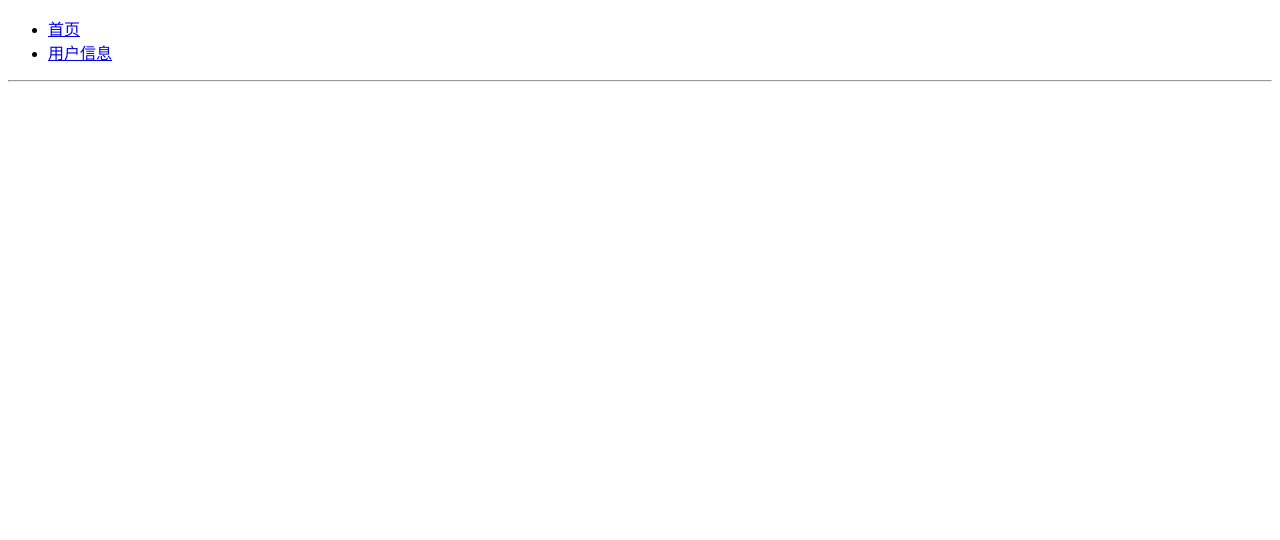
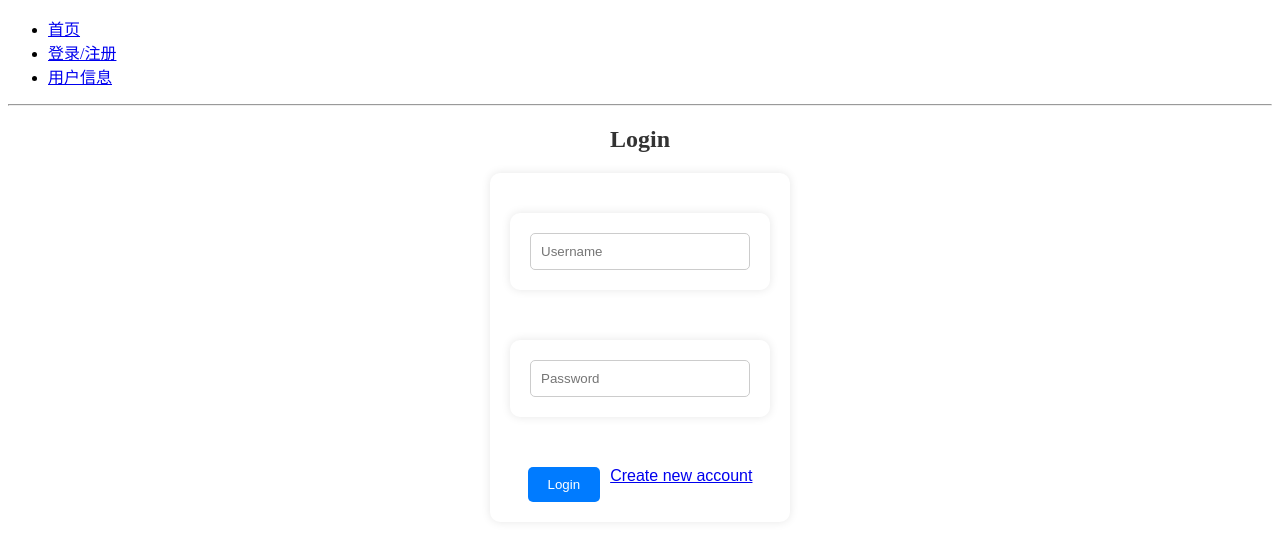
Before and after one commit to qiaopengjun5162/react-router-demo, a React (Create React App) app: page /auth-form in a window 1280 px wide. Before the commit this address had no page. Shown: the top 540 px of the page. Built offline with nearby package versions, Linux system fonts and the light colour scheme.

Commit message:
添加登录/注册功能，更新路由及主菜单链接。

```diff
--- a/src/App.jsx
+++ b/src/App.jsx
@@ -1,6 +1,7 @@
 import React from 'react'
 import { Route, Routes } from 'react-router-dom'
 import Layout from './components/Layout'
+import AuthPage from './pages/AuthPage'
 import HomePage from './pages/HomePage'
 import ProfilePage from './pages/ProfilePage'
 
@@ -10,9 +11,8 @@ const App = () => {
             <Routes>
                 <Route path="/" element={<HomePage />} />
                 <Route path="/profile" element={<ProfilePage />} />
-
+                <Route path="/auth-form" element={<AuthPage />} />
             </Routes>
-
         </Layout>
     )
 }
--- /dev/null
+++ b/src/components/AuthForm.jsx
@@ -0,0 +1,53 @@
+import React, { useRef, useState } from 'react'
+import classes from './AuthForm.module.css'
+
+const AuthForm = () => {
+    const [isLoginForm, setIsLoginForm] = useState(true)
+
+    const usernameInput = useRef()
+    const passwordInput = useRef()
+    const emailInput = useRef()
+
+    const submitHandler = (e) => {
+        e.preventDefault()
+        const username = usernameInput.current.value
+        const password = passwordInput.current.value
+        const email = emailInput.current.value
+
+        if (isLoginForm) {
+            // login logic
+            console.log('login', username, password)
+
+        } else {
+            // signup logic
+            console.log('signup', username, password, email)
+        }
+
+    }
+    return (
+        <div >
+            <h2 className={classes.title}>{isLoginForm ? 'Login' : 'Sign Up'}</h2>
+            <form onSubmit={submitHandler} className={classes.form}>
+                <div className={classes.control}>
+                    <input ref={usernameInput} type="text" placeholder="Username" />
+                </div>
+                {
+                    !isLoginForm && <div className={classes.control}>
+                        <input ref={emailInput} type="email" placeholder="Email" />
+                    </div>
+                }
+                <div className={classes.control}>
+                    <input ref={passwordInput} type="password" placeholder="Password" />
+                </div>
+                <div className={classes.actions}>
+                    <button type="submit">{isLoginForm ? 'Login' : 'Sign Up'}</button>
+                    <a href="#" onClick={() => setIsLoginForm((prevState) => !prevState)}>
+                        {isLoginForm ? 'Create new account' : 'Login with existing account'}
+                    </a>
+                </div>
+            </form>
+        </div>
+    )
+}
+
+export default AuthForm
--- /dev/null
+++ b/src/components/AuthForm.module.css
@@ -0,0 +1,73 @@
+.title {
+    font-size: 24px;
+    font-weight: bold;
+    margin-bottom: 20px;
+    text-align: center;
+    color: #333;
+}
+
+.form {
+    display: flex;
+    flex-direction: column;
+    gap: 10px;
+    width: 100%;
+    max-width: 300px;
+    padding: 20px;
+    border-radius: 10px;
+    background-color: #fff;
+    box-shadow: 0 0 10px rgba(0, 0, 0, 0.1);
+    margin: 0 auto;
+    margin-top: 20px;
+    margin-bottom: 20px;
+    font-family: Arial, sans-serif;
+    font-size: 16px;
+    color: #333;
+    box-sizing: border-box;
+}
+
+.control {
+    display: flex;
+    flex-direction: column;
+    gap: 10px;
+    width: 100%;
+    max-width: 300px;
+    padding: 20px;
+    border-radius: 10px;
+    background-color: #fff;
+    box-shadow: 0 0 10px rgba(0, 0, 0, 0.1);
+    margin: 0 auto;
+    margin-top: 20px;
+    margin-bottom: 20px;
+    font-family: Arial, sans-serif;
+    font-size: 16px;
+    color: #333;
+    box-sizing: border-box;
+}
+
+.control input {
+    width: 100%;
+    padding: 10px;
+    border: 1px solid #ccc;
+    border-radius: 5px;
+    box-sizing: border-box;
+}
+
+.actions {
+    display: flex;
+    justify-content: center;
+    gap: 10px;
+    margin-top: 20px;
+}
+
+.actions button {
+    padding: 10px 20px;
+    border: none;
+    border-radius: 5px;
+    background-color: #007bff;
+    color: #fff;
+    cursor: pointer;
+}
+
+.actions button:hover {
+    background-color: #0056b3;
+}
--- a/src/components/MainMenu.jsx
+++ b/src/components/MainMenu.jsx
@@ -9,6 +9,9 @@ const MainMenu = () => {
                     <Link to={'/'}>首页</Link>
                 </li>
                 <li>
+                    <Link to={'/auth-form'}>登录/注册</Link>
+                </li>
+                <li>
                     <Link to={'/profile'}>用户信息</Link>
                 </li>
             </ul>
--- /dev/null
+++ b/src/pages/AuthPage.jsx
@@ -0,0 +1,12 @@
+import React from 'react'
+import AuthForm from '../components/AuthForm'
+
+const AuthPage = () => {
+    return (
+        <div>
+            <AuthForm />
+        </div>
+    )
+}
+
+export default AuthPage
```
